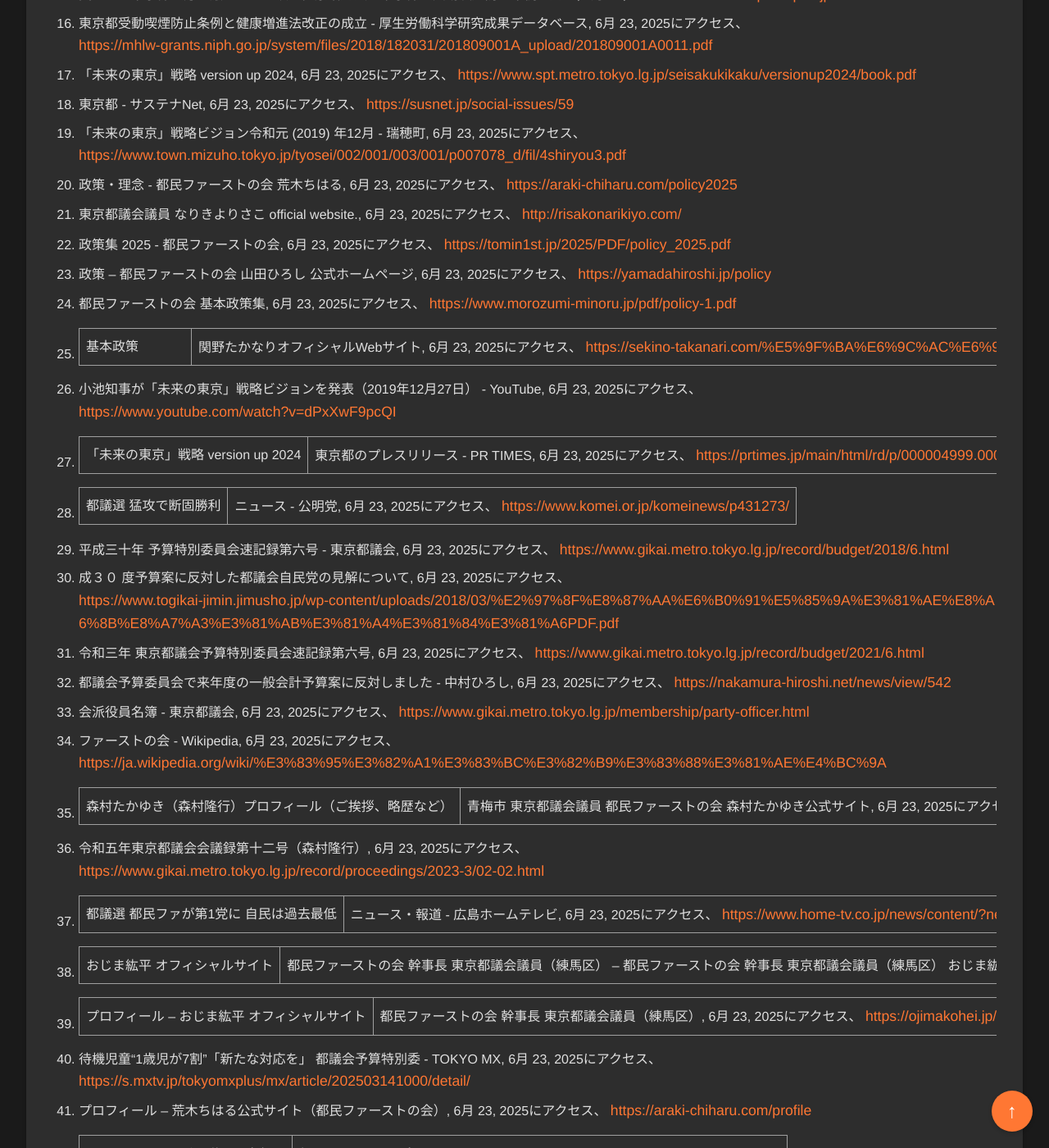
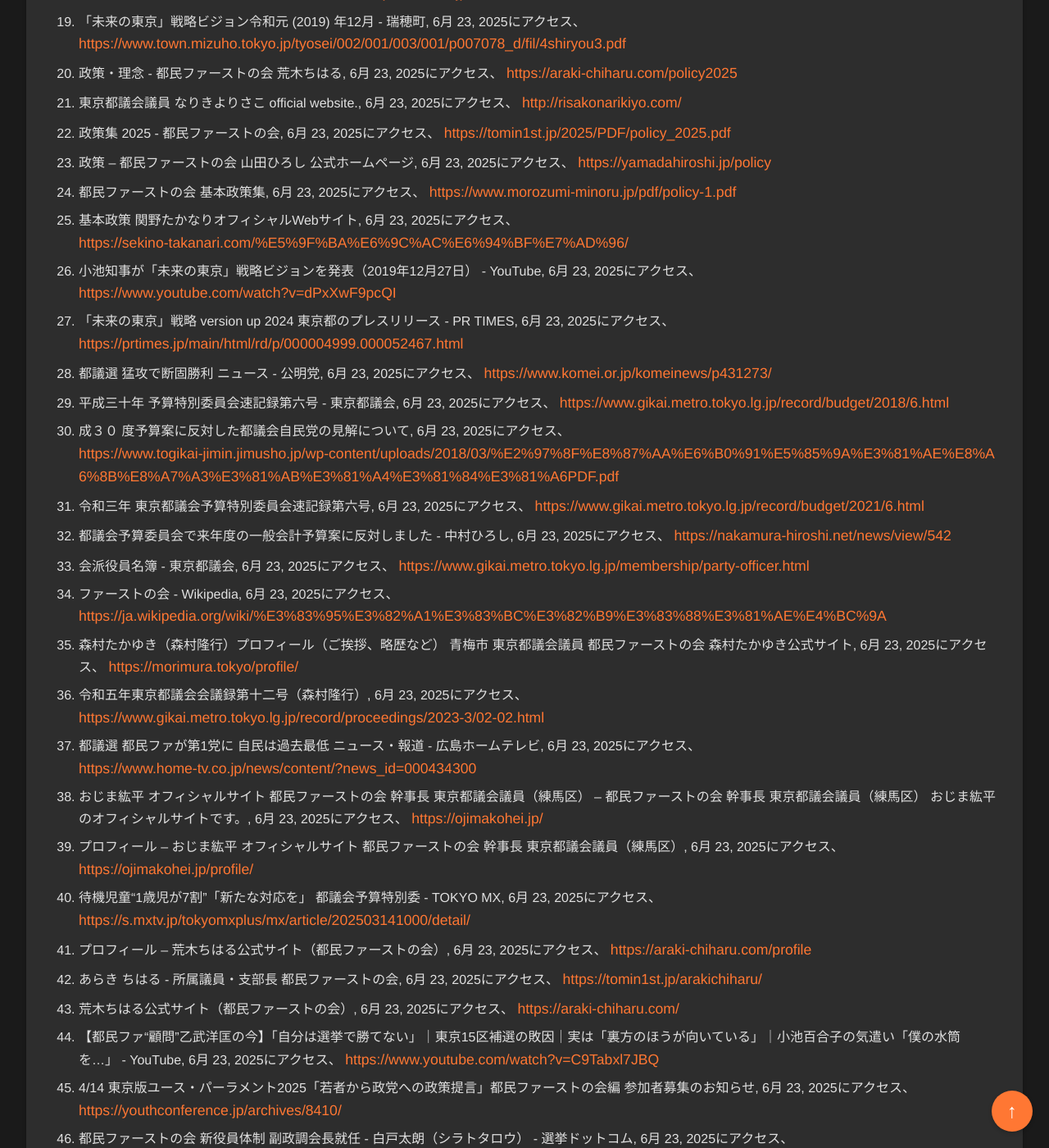
Before and after one commit to aegisfleet/share-deepresearch, a Jekyll site: the page built from _topics/tokyo-citizens-first/index.md, in a window 1280 px wide and 1400 px high, scrolled down 10947 px. Shown: the whole window at 82% size. Built offline with Jekyll 4.4.1, drawn with Linux system fonts in a browser that asks for light colours; some of the changed text lies outside the part shown.

Commit message:
Auto update files

```diff
--- a/_topics/tokyo-citizens-first/index.md
+++ b/_topics/tokyo-citizens-first/index.md
@@ -239,13 +239,13 @@ title: 2025年都議選：都民ファーストの会の再興と首都・東京
 4. 【都議選2025】都民ファーストの会が第1党に 今後の小池都政への影響は \- YouTube, 6月 23, 2025にアクセス、 [https://www.youtube.com/watch?v=2akKbWmLRnA](https://www.youtube.com/watch?v=2akKbWmLRnA)
 5. 都民ファーストの会 \- Wikipedia, 6月 23, 2025にアクセス、 [https://ja.wikipedia.org/wiki/%E9%83%BD%E6%B0%91%E3%83%95%E3%82%A1%E3%83%BC%E3%82%B9%E3%83%88%E3%81%AE%E4%BC%9A](https://ja.wikipedia.org/wiki/%E9%83%BD%E6%B0%91%E3%83%95%E3%82%A1%E3%83%BC%E3%82%B9%E3%83%88%E3%81%AE%E4%BC%9A)
 6. 都民ファーストの会 青梅市 都議会議員 森村たかゆき（森村隆行）公式サイト, 6月 23, 2025にアクセス、 [https://morimura.tokyo/](https://morimura.tokyo/)
-7. これまでの実績 | 小池ゆりこ オフィシャルサイト, 6月 23, 2025にアクセス、 [https://www.yuriko.or.jp/result](https://www.yuriko.or.jp/result)
+7. これまでの実績 小池ゆりこ オフィシャルサイト, 6月 23, 2025にアクセス、 [https://www.yuriko.or.jp/result](https://www.yuriko.or.jp/result)
 8. 「未来の東京」戦略 version up 2024発表：持続可能な未来を目指す東京都の新たな施策, 6月 23, 2025にアクセス、 [https://fnnews.jp/archives/15855](https://fnnews.jp/archives/15855)
-9. 綱領 | 都民ファーストの会, 6月 23, 2025にアクセス、 [https://tomin1st.jp/principles/](https://tomin1st.jp/principles/)
+9. 綱領 都民ファーストの会, 6月 23, 2025にアクセス、 [https://tomin1st.jp/principles/](https://tomin1st.jp/principles/)
 10. 都民ファーストの会 綱領, 6月 23, 2025にアクセス、 [https://www.tominfirst-toshima.tokyo/wp-content/themes/tominfirst-toshima/images/koryo.pdf](https://www.tominfirst-toshima.tokyo/wp-content/themes/tominfirst-toshima/images/koryo.pdf)
-11. 2017年都議選時の公約の進捗公開 \- ニュース | 都民ファーストの会, 6月 23, 2025にアクセス、 [https://tomin1st.jp/news/archives/1621/](https://tomin1st.jp/news/archives/1621/)
+11. 2017年都議選時の公約の進捗公開 \- ニュース 都民ファーストの会, 6月 23, 2025にアクセス、 [https://tomin1st.jp/news/archives/1621/](https://tomin1st.jp/news/archives/1621/)
 12. 都民ファーストの会が マニフェスト優秀賞を受賞！？ \- あかねがくぼ かよ子, 6月 23, 2025にアクセス、 [https://a-kayo.com/manifestaward](https://a-kayo.com/manifestaward)
-13. 政策集2021 | 青梅市 東京都議会議員 都民ファーストの会 森村たかゆき公式サイト, 6月 23, 2025にアクセス、 [https://morimura.tokyo/policy/](https://morimura.tokyo/policy/)
+13. 政策集2021 青梅市 東京都議会議員 都民ファーストの会 森村たかゆき公式サイト, 6月 23, 2025にアクセス、 [https://morimura.tokyo/policy/](https://morimura.tokyo/policy/)
 14. 都民ファーストの会4年間の【公約達成206項目】【進捗率は約81％】を2分動画で解説, 6月 23, 2025にアクセス、 [https://a-kayo.com/2936.html](https://a-kayo.com/2936.html)
 15. 国よりも東京都の方が厳しい！？改正健康増進法と東京都の受動喫煙防止条例の違い, 6月 23, 2025にアクセス、 [https://t-pec.jp/work-work/article/250](https://t-pec.jp/work-work/article/250)
 16. 東京都受動喫煙防止条例と健康増進法改正の成立 \- 厚生労働科学研究成果データベース, 6月 23, 2025にアクセス、 [https://mhlw-grants.niph.go.jp/system/files/2018/182031/201809001A\_upload/201809001A0011.pdf](https://mhlw-grants.niph.go.jp/system/files/2018/182031/201809001A_upload/201809001A0011.pdf)
@@ -257,24 +257,24 @@ title: 2025年都議選：都民ファーストの会の再興と首都・東京
 22. 政策集 2025 \- 都民ファーストの会, 6月 23, 2025にアクセス、 [https://tomin1st.jp/2025/PDF/policy\_2025.pdf](https://tomin1st.jp/2025/PDF/policy_2025.pdf)
 23. 政策 – 都民ファーストの会 山田ひろし 公式ホームページ, 6月 23, 2025にアクセス、 [https://yamadahiroshi.jp/policy](https://yamadahiroshi.jp/policy)
 24. 都民ファーストの会 基本政策集, 6月 23, 2025にアクセス、 [https://www.morozumi-minoru.jp/pdf/policy-1.pdf](https://www.morozumi-minoru.jp/pdf/policy-1.pdf)
-25. 基本政策 | 関野たかなりオフィシャルWebサイト, 6月 23, 2025にアクセス、 [https://sekino-takanari.com/%E5%9F%BA%E6%9C%AC%E6%94%BF%E7%AD%96/](https://sekino-takanari.com/%E5%9F%BA%E6%9C%AC%E6%94%BF%E7%AD%96/)
+25. 基本政策 関野たかなりオフィシャルWebサイト, 6月 23, 2025にアクセス、 [https://sekino-takanari.com/%E5%9F%BA%E6%9C%AC%E6%94%BF%E7%AD%96/](https://sekino-takanari.com/%E5%9F%BA%E6%9C%AC%E6%94%BF%E7%AD%96/)
 26. 小池知事が「未来の東京」戦略ビジョンを発表（2019年12月27日） \- YouTube, 6月 23, 2025にアクセス、 [https://www.youtube.com/watch?v=dPxXwF9pcQI](https://www.youtube.com/watch?v=dPxXwF9pcQI)
-27. 「未来の東京」戦略 version up 2024 | 東京都のプレスリリース \- PR TIMES, 6月 23, 2025にアクセス、 [https://prtimes.jp/main/html/rd/p/000004999.000052467.html](https://prtimes.jp/main/html/rd/p/000004999.000052467.html)
-28. 都議選 猛攻で断固勝利 | ニュース \- 公明党, 6月 23, 2025にアクセス、 [https://www.komei.or.jp/komeinews/p431273/](https://www.komei.or.jp/komeinews/p431273/)
+27. 「未来の東京」戦略 version up 2024 東京都のプレスリリース \- PR TIMES, 6月 23, 2025にアクセス、 [https://prtimes.jp/main/html/rd/p/000004999.000052467.html](https://prtimes.jp/main/html/rd/p/000004999.000052467.html)
+28. 都議選 猛攻で断固勝利 ニュース \- 公明党, 6月 23, 2025にアクセス、 [https://www.komei.or.jp/komeinews/p431273/](https://www.komei.or.jp/komeinews/p431273/)
 29. 平成三十年 予算特別委員会速記録第六号 \- 東京都議会, 6月 23, 2025にアクセス、 [https://www.gikai.metro.tokyo.lg.jp/record/budget/2018/6.html](https://www.gikai.metro.tokyo.lg.jp/record/budget/2018/6.html)
 30. 成３０ 度予算案に反対した都議会自民党の見解について, 6月 23, 2025にアクセス、 [https://www.togikai-jimin.jimusho.jp/wp-content/uploads/2018/03/%E2%97%8F%E8%87%AA%E6%B0%91%E5%85%9A%E3%81%AE%E8%A6%8B%E8%A7%A3%E3%81%AB%E3%81%A4%E3%81%84%E3%81%A6PDF.pdf](https://www.togikai-jimin.jimusho.jp/wp-content/uploads/2018/03/%E2%97%8F%E8%87%AA%E6%B0%91%E5%85%9A%E3%81%AE%E8%A6%8B%E8%A7%A3%E3%81%AB%E3%81%A4%E3%81%84%E3%81%A6PDF.pdf)
 31. 令和三年 東京都議会予算特別委員会速記録第六号, 6月 23, 2025にアクセス、 [https://www.gikai.metro.tokyo.lg.jp/record/budget/2021/6.html](https://www.gikai.metro.tokyo.lg.jp/record/budget/2021/6.html)
 32. 都議会予算委員会で来年度の一般会計予算案に反対しました \- 中村ひろし, 6月 23, 2025にアクセス、 [https://nakamura-hiroshi.net/news/view/542](https://nakamura-hiroshi.net/news/view/542)
 33. 会派役員名簿 \- 東京都議会, 6月 23, 2025にアクセス、 [https://www.gikai.metro.tokyo.lg.jp/membership/party-officer.html](https://www.gikai.metro.tokyo.lg.jp/membership/party-officer.html)
 34. ファーストの会 \- Wikipedia, 6月 23, 2025にアクセス、 [https://ja.wikipedia.org/wiki/%E3%83%95%E3%82%A1%E3%83%BC%E3%82%B9%E3%83%88%E3%81%AE%E4%BC%9A](https://ja.wikipedia.org/wiki/%E3%83%95%E3%82%A1%E3%83%BC%E3%82%B9%E3%83%88%E3%81%AE%E4%BC%9A)
-35. 森村たかゆき（森村隆行）プロフィール（ご挨拶、略歴など） | 青梅市 東京都議会議員 都民ファーストの会 森村たかゆき公式サイト, 6月 23, 2025にアクセス、 [https://morimura.tokyo/profile/](https://morimura.tokyo/profile/)
+35. 森村たかゆき（森村隆行）プロフィール（ご挨拶、略歴など） 青梅市 東京都議会議員 都民ファーストの会 森村たかゆき公式サイト, 6月 23, 2025にアクセス、 [https://morimura.tokyo/profile/](https://morimura.tokyo/profile/)
 36. 令和五年東京都議会会議録第十二号（森村隆行）, 6月 23, 2025にアクセス、 [https://www.gikai.metro.tokyo.lg.jp/record/proceedings/2023-3/02-02.html](https://www.gikai.metro.tokyo.lg.jp/record/proceedings/2023-3/02-02.html)
-37. 都議選 都民ファが第1党に 自民は過去最低 | ニュース・報道 \- 広島ホームテレビ, 6月 23, 2025にアクセス、 [https://www.home-tv.co.jp/news/content/?news\_id=000434300](https://www.home-tv.co.jp/news/content/?news_id=000434300)
-38. おじま紘平 オフィシャルサイト | 都民ファーストの会 幹事長 東京都議会議員（練馬区） – 都民ファーストの会 幹事長 東京都議会議員（練馬区） おじま紘平のオフィシャルサイトです。, 6月 23, 2025にアクセス、 [https://ojimakohei.jp/](https://ojimakohei.jp/)
-39. プロフィール – おじま紘平 オフィシャルサイト | 都民ファーストの会 幹事長 東京都議会議員（練馬区）, 6月 23, 2025にアクセス、 [https://ojimakohei.jp/profile/](https://ojimakohei.jp/profile/)
+37. 都議選 都民ファが第1党に 自民は過去最低 ニュース・報道 \- 広島ホームテレビ, 6月 23, 2025にアクセス、 [https://www.home-tv.co.jp/news/content/?news\_id=000434300](https://www.home-tv.co.jp/news/content/?news_id=000434300)
+38. おじま紘平 オフィシャルサイト 都民ファーストの会 幹事長 東京都議会議員（練馬区） – 都民ファーストの会 幹事長 東京都議会議員（練馬区） おじま紘平のオフィシャルサイトです。, 6月 23, 2025にアクセス、 [https://ojimakohei.jp/](https://ojimakohei.jp/)
+39. プロフィール – おじま紘平 オフィシャルサイト 都民ファーストの会 幹事長 東京都議会議員（練馬区）, 6月 23, 2025にアクセス、 [https://ojimakohei.jp/profile/](https://ojimakohei.jp/profile/)
 40. 待機児童“1歳児が7割”「新たな対応を」 都議会予算特別委 \- TOKYO MX, 6月 23, 2025にアクセス、 [https://s.mxtv.jp/tokyomxplus/mx/article/202503141000/detail/](https://s.mxtv.jp/tokyomxplus/mx/article/202503141000/detail/)
 41. プロフィール – 荒木ちはる公式サイト（都民ファーストの会）, 6月 23, 2025にアクセス、 [https://araki-chiharu.com/profile](https://araki-chiharu.com/profile)
-42. あらき ちはる \- 所属議員・支部長 | 都民ファーストの会, 6月 23, 2025にアクセス、 [https://tomin1st.jp/arakichiharu/](https://tomin1st.jp/arakichiharu/)
+42. あらき ちはる \- 所属議員・支部長 都民ファーストの会, 6月 23, 2025にアクセス、 [https://tomin1st.jp/arakichiharu/](https://tomin1st.jp/arakichiharu/)
 43. 荒木ちはる公式サイト（都民ファーストの会）, 6月 23, 2025にアクセス、 [https://araki-chiharu.com/](https://araki-chiharu.com/)
 44. 【都民ファ“顧問”乙武洋匡の今】「自分は選挙で勝てない」｜東京15区補選の敗因｜実は「裏方のほうが向いている」｜小池百合子の気遣い「僕の水筒を…」 \- YouTube, 6月 23, 2025にアクセス、 [https://www.youtube.com/watch?v=C9Tabxl7JBQ](https://www.youtube.com/watch?v=C9Tabxl7JBQ)
 45. 4/14 東京版ユース・パーラメント2025「若者から政党への政策提言」都民ファーストの会編 参加者募集のお知らせ, 6月 23, 2025にアクセス、 [https://youthconference.jp/archives/8410/](https://youthconference.jp/archives/8410/)
--- a/_topics/tokyo-citizens-first/infographic.html
+++ b/_topics/tokyo-citizens-first/infographic.html
@@ -1,6 +1,9 @@
 <!DOCTYPE html>
 <html lang="ja">
 <head>
+    <script async src="https://pagead2.googlesyndication.com/pagead/js/adsbygoogle.js?client=ca-pub-3122674942116250" crossorigin="anonymous"></script>
+    <link rel="icon" type="image/png" sizes="32x32" href="/share-deepresearch/assets/favicon/favicon-32x32.png">
+    <link rel="icon" type="image/png" sizes="16x16" href="/share-deepresearch/assets/favicon/favicon-16x16.png">
     <meta charset="UTF-8">
     <meta name="viewport" content="width=device-width, initial-scale=1.0">
     <title>2025年東京都議選：インフォグラフィック分析</title>
--- a/_topics/tokyo-citizens-first/reveal.html
+++ b/_topics/tokyo-citizens-first/reveal.html
@@ -1,6 +1,9 @@
 <!doctype html>
 <html lang="ja">
 <head>
+    <script async src="https://pagead2.googlesyndication.com/pagead/js/adsbygoogle.js?client=ca-pub-3122674942116250" crossorigin="anonymous"></script>
+    <link rel="icon" type="image/png" sizes="32x32" href="/share-deepresearch/assets/favicon/favicon-32x32.png">
+    <link rel="icon" type="image/png" sizes="16x16" href="/share-deepresearch/assets/favicon/favicon-16x16.png">
     <meta charset="utf-8">
     <meta name="viewport" content="width=device-width, initial-scale=1.0, maximum-scale=1.0, user-scalable=no">
 
```
